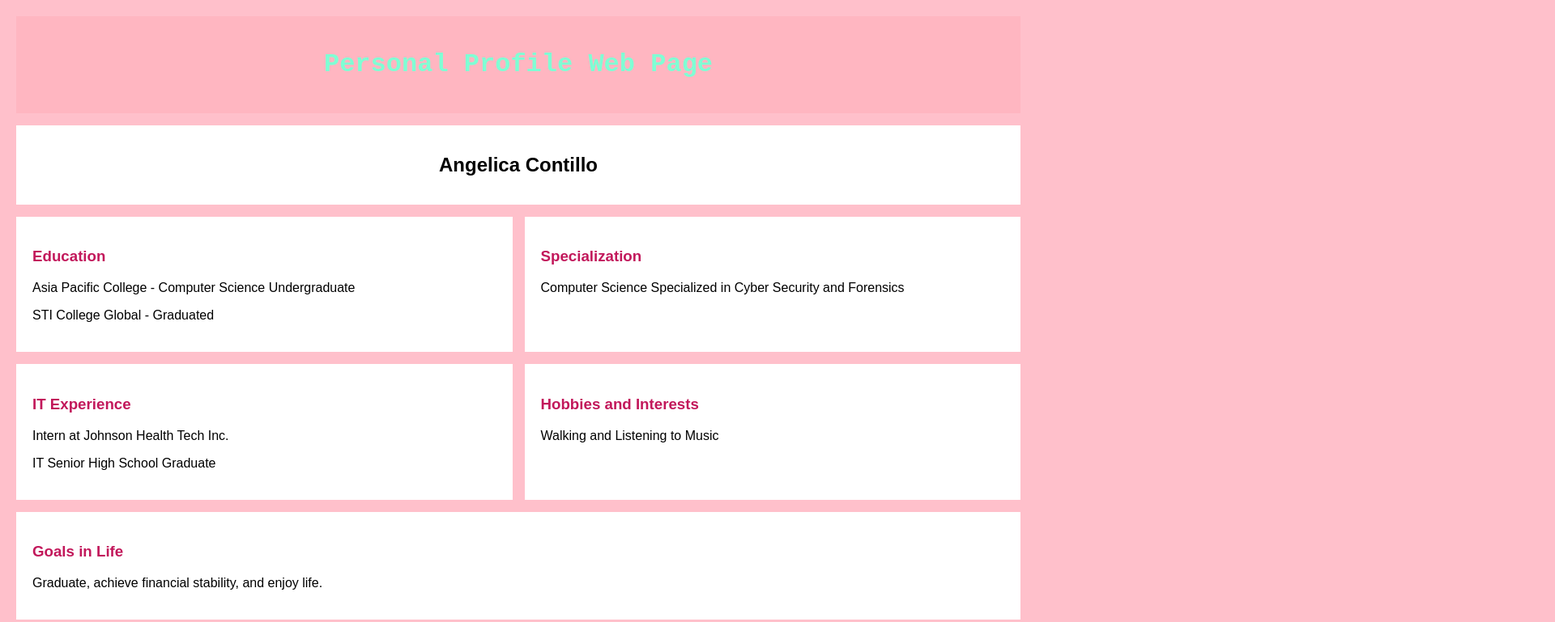
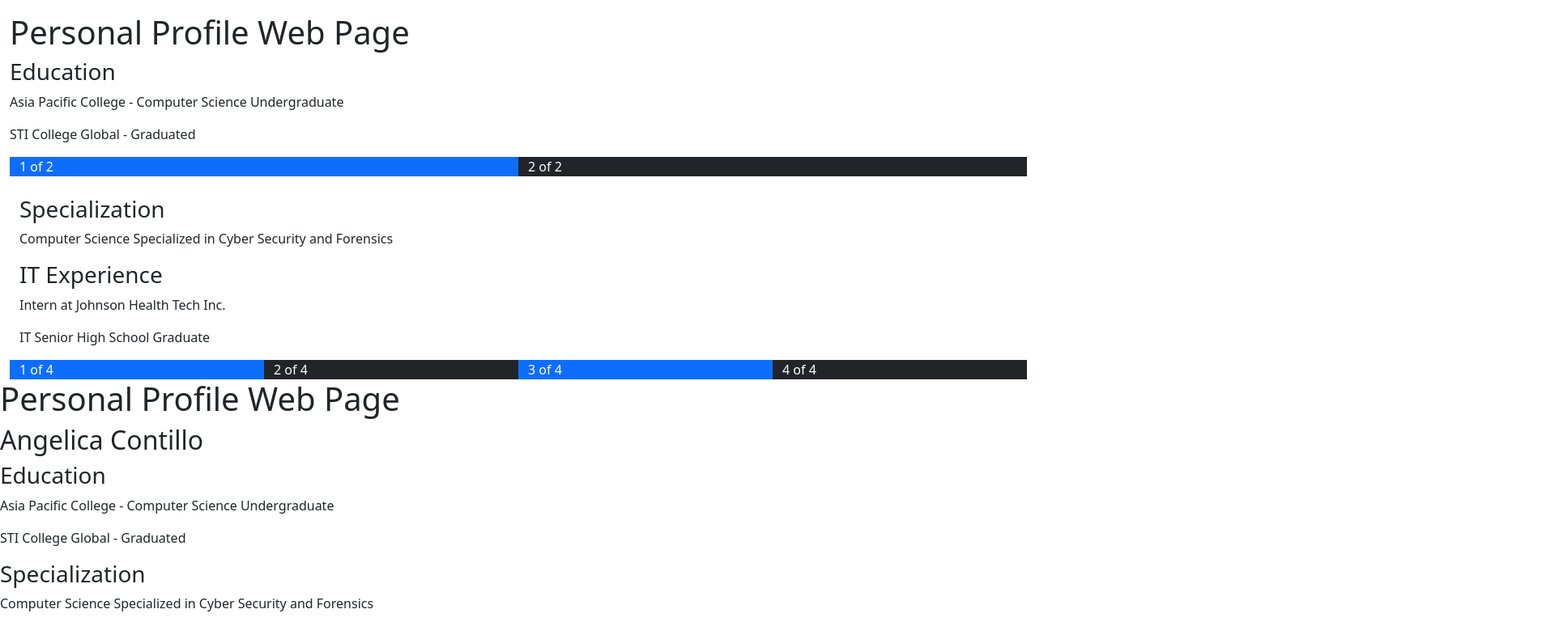
Before and after one commit to angelicacontillo5-source/webprog-CF251-html-lessons, a plain HTML site: page introduction/index.html in a window 1280 px wide. Shown: the top 769 px of the page at 81% size, 1920 px wide, since content can reach past the window. Drawn offline with nearby package versions, Linux system fonts and the light colour scheme.

Commit message:
Update personal profile page with Bootstrap styling

```diff
--- a/introduction/index.html
+++ b/introduction/index.html
@@ -2,13 +2,41 @@
 <!DOCTYPE html>
 <html>
 <head>
-    <title>Personal Profile</title>
-    <link rel="stylesheet" href="css/mystyle.css">
+      <title>My Personal Profile</title>
+  <meta charset="utf-8">
+  <meta name="viewport" content="width=device-width, initial-scale=1">
+  <link href="https://cdn.jsdelivr.net/npm/bootstrap@5.3.8/dist/css/bootstrap.min.css" rel="stylesheet">
+  <script src="https://cdn.jsdelivr.net/npm/bootstrap@5.3.8/dist/js/bootstrap.bundle.min.js"></script>
 </head>
 
 <body>
+     <div class="container-fluid mt-3">
+  <h1>Personal Profile Web Page</h1>
+    <h3>Education</h3>
+            <p>Asia Pacific College - Computer Science Undergraduate</p>
+            <p>STI College Global - Graduated</p>
+  <div class="container-fluid">
+    <div class="row">
+      <div class="col-md bg-primary text-white">1 of 2</div>
+      <div class="col-md bg-dark text-white">2 of 2</div>
+    </div>
+  </div>
+  <br>
 
-    <div class="container">
+  <div class="container-fluid">
+    <div class="row">
+         <h3>Specialization</h3>
+            <p>Computer Science Specialized in Cyber Security and Forensics</p>
+         <h3>IT Experience</h3>
+            <p>Intern at Johnson Health Tech Inc.</p>
+            <p>IT Senior High School Graduate</p>
+      <div class="col-md bg-primary text-white">1 of 4</div>
+      <div class="col-md bg-dark text-white">2 of 4</div>
+      <div class="col-md bg-primary text-white">3 of 4</div>
+      <div class="col-md bg-dark text-white">4 of 4</div>
+    </div>
+  </div>
+</div>
 
         <header>
             <h1>Personal Profile Web Page</h1>
```
